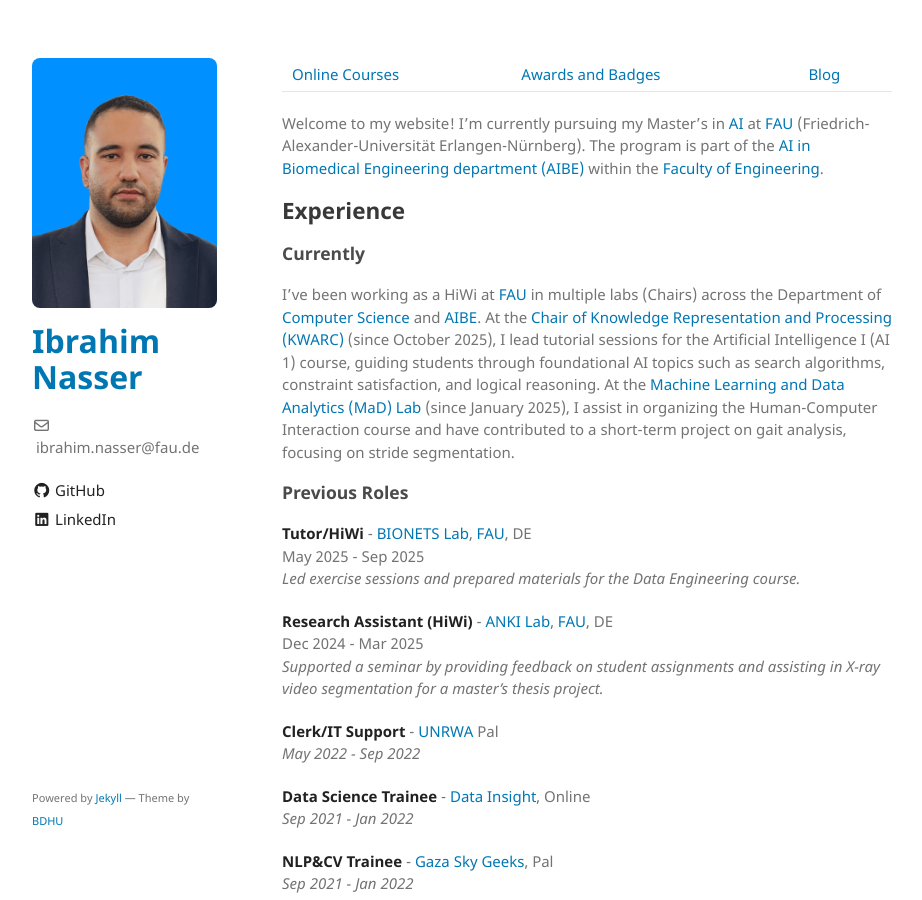
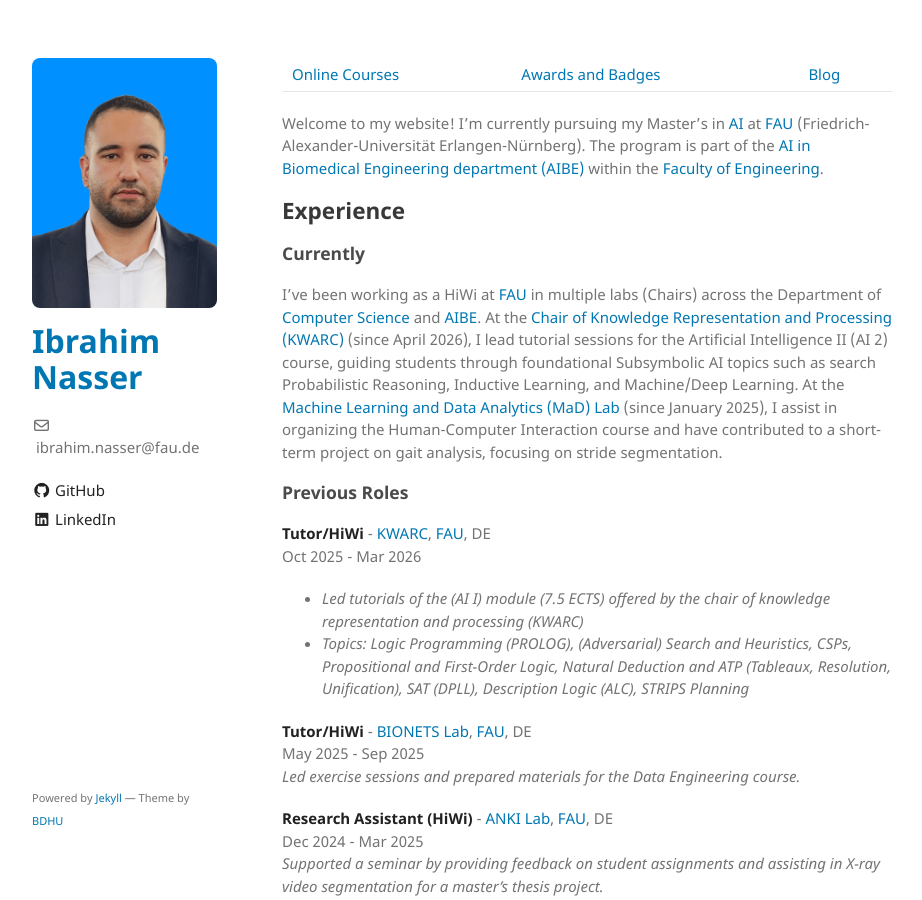
Before and after one commit to 96ibman/ibrahim-nasser, a Jekyll site: the page built from index.md, in a window 1280 px wide and 900 px high. Shown: the whole window, without its empty margins (178-1100 px from the left). Built offline with Jekyll 4.4.1, drawn with Linux system fonts in a browser that asks for light colours.

Commit message:
update roles

```diff
--- a/index.md
+++ b/index.md
@@ -10,10 +10,15 @@ Welcome to my website! I’m currently pursuing my Master’s in [AI](https://ww
 ## Experience
 ### Currently
 I’ve been working as a HiWi at [FAU](https://www.fau.eu/){:target="_blank"} in multiple labs (Chairs) across the Department of [Computer Science](https://cs.fau.de/){:target="_blank"} and [AIBE](https://www.aibe.tf.fau.de/){:target="_blank"}.
-At the [Chair of Knowledge Representation and Processing (KWARC)](https://kwarc.info/){:target="_blank"}  (since October 2025), I lead tutorial sessions for the Artificial Intelligence I (AI 1) course, guiding students through foundational AI topics such as search algorithms, constraint satisfaction, and logical reasoning.
+At the [Chair of Knowledge Representation and Processing (KWARC)](https://kwarc.info/){:target="_blank"}  (since April 2026), I lead tutorial sessions for the Artificial Intelligence II (AI 2) course, guiding students through foundational Subsymbolic AI topics such as search Probabilistic Reasoning, Inductive Learning, and Machine/Deep Learning.
 At the [Machine Learning and Data Analytics (MaD) Lab](https://www.mad.tf.fau.de/){:target="_blank"} (since January 2025), I assist in organizing the Human-Computer Interaction course and have contributed to a short-term project on gait analysis, focusing on stride segmentation.
 
 ### Previous Roles
+**Tutor/HiWi** - [KWARC](https://kwarc.info/){:target="_blank"}, [FAU](https://www.fau.eu/){:target="_blank"}, DE <br>
+Oct 2025 - Mar 2026 <br>
+- *Led tutorials of the (AI I) module (7.5 ECTS) offered by the chair of knowledge representation and processing (KWARC)*
+- *Topics: Logic Programming (PROLOG), (Adversarial) Search and Heuristics, CSPs, Propositional and First-Order Logic, Natural Deduction and ATP (Tableaux, Resolution, Unification), SAT (DPLL), Description Logic (ALC), STRIPS Planning*
+
 **Tutor/HiWi** - [BIONETS Lab](https://www.bionets.tf.fau.de/){:target="_blank"}, [FAU](https://www.fau.eu/){:target="_blank"}, DE <br>
 May 2025 - Sep 2025 <br>
 *Led exercise sessions and prepared materials for the Data Engineering course.*
```
